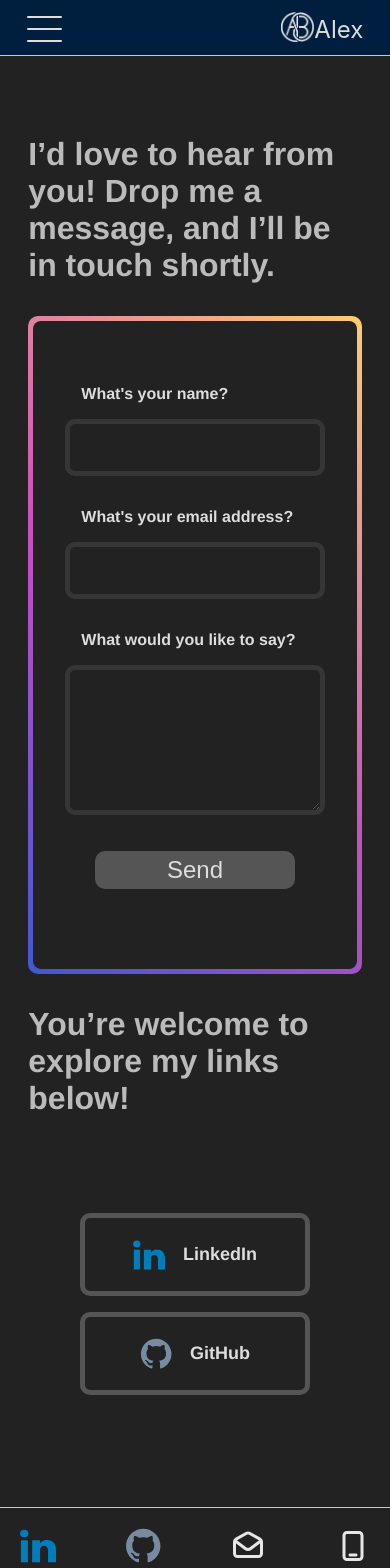
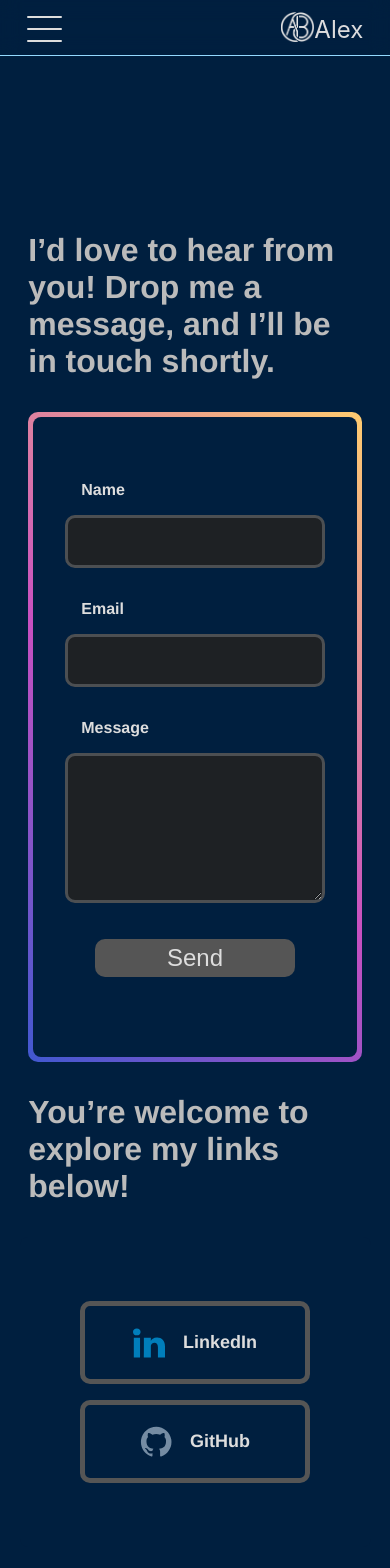
Before and after one commit to Alexbruce1/portfolio2024, a React (Create React App) app: page /contact in a window 390 px wide. Shown: the top 1568 px of the page. Built offline with nearby package versions, Linux system fonts and the light colour scheme.

Commit message:
Update Contact to not show the Footer to avoid duplicate information

```diff
--- a/src/Components/Contact.css
+++ b/src/Components/Contact.css
@@ -1,9 +1,6 @@
 .Contact {
-  background-color: var(--background-accent-color);
-  padding: 24px 0;
-}
-
-.contact-container {
+  /* background-color: var(--background-accent-color); */
+  padding: 120px 0;
 }
 
 .contact-header {
@@ -26,7 +23,7 @@
 }
 
 .contact-form {
-  background-color: var(--background-accent-color);
+  background-color: var(--background-color);
   margin: 0;
   border-radius: 8px;
   background-clip: border-box;
@@ -48,13 +45,13 @@
 
 .contact-field {
   background-color: var(--background-accent-color);
-  opacity: .4;
+  opacity: .9;
   color: var(--light-text);
   font-size: 15px;
   font-weight: 600;
   padding: 1em;
   outline: none;
-  border: 5px solid var(--background-accent-color-shifted);
+  border: 3px solid var(--background-accent-color-shifted);
   border-radius: 10px;
   transition-duration: .3s;
   width: 100%;
@@ -63,7 +60,8 @@
 }
 
 .contact-field:focus {
-  border: 5px solid var(--light-text);
+  border: 3px solid var(--light-text);
+  opacity: 1;
 }
 
 .contact-message-input {
--- a/src/Components/Contact.js
+++ b/src/Components/Contact.js
@@ -59,7 +59,7 @@ function Contact() {
             <form onSubmit={handleSubmit} className="contact-form">
               <div className="contact-section contact-name-section">
                 <label className="contact-label">
-                  What's your name?
+                  Name
                 </label>
                 <input
                   className="contact-field contact-name-input"
@@ -73,7 +73,7 @@ function Contact() {
               </div>
               <div className="contact-section contact-email-section">
                 <label className="contact-label">
-                  What's your email address?
+                  Email
                 </label>
                 <input
                   className="contact-field contact-email-input"
@@ -87,7 +87,7 @@ function Contact() {
               </div>
               <div className="contact-section contact-message-section">
                 <label className="contact-label">
-                  What would you like to say?
+                  Message
                 </label>
                 <textarea
                   className="contact-field contact-message-input"
@@ -102,9 +102,8 @@ function Contact() {
               <div className="form-status">{status}</div>
             </form>
           </div>
-        </div>
-        <div className="cont act-links-container">
-          <div className="contact-header">You’re welcome to explore my links below!</div>
+          <div className="contact-links-container">
+            <div className="contact-header">You’re welcome to explore my links below!</div>
             <div className="contact-form contact-link-container">
             <a className='contact-link' target="_blank" rel="noreferrer" href='https://www.linkedin.com/in/alexbbruce/'>
                 <img alt='Linkedin icon' src={LI} className='li-icon contact-icon' />
@@ -115,6 +114,7 @@ function Contact() {
                 <p className='contact-text'>GitHub</p>
               </a>
             </div>
+          </div>
         </div>
       </div>
     </div>
--- a/src/Components/Footer.css
+++ b/src/Components/Footer.css
@@ -12,7 +12,7 @@
 .footer-items-container {
   display: flex;
   margin: 0 auto;
-  padding: 1em;
+  padding: 12px;
   max-width: 1200px;
 }
 
@@ -88,11 +88,13 @@
 }
 
 /* 1000px ------------------------------------------------------ */
-@media (max-width: 1000px) {
-  .footer-items-container {
+@media (max-width: 1240px) {
+  .footer-contact {
     max-width: 90%;
   }
+}
 
+@media (max-width: 1000px) {
   .footer-icon {
     height: 36px;
   }
--- a/src/Components/Footer.js
+++ b/src/Components/Footer.js
@@ -1,5 +1,5 @@
 import React from "react";
-import { Link } from "react-router-dom";
+import { Link, useLocation } from "react-router-dom";
 import "./Footer.css";
 import LI from "../assets/tech-svgs/li.svg";
 import GH from "../assets/tech-svgs/gh.svg";
@@ -7,6 +7,12 @@ import email from "../assets/tech-svgs/email.svg";
 import phone from "../assets/tech-svgs/phone.svg";
 
 function Footer({ toggleDarkMode }) {
+
+  const location = useLocation();
+
+  if (location.pathname === "/contact") {
+    return null;
+  }
 
   return(
     <div className="Footer">
```
